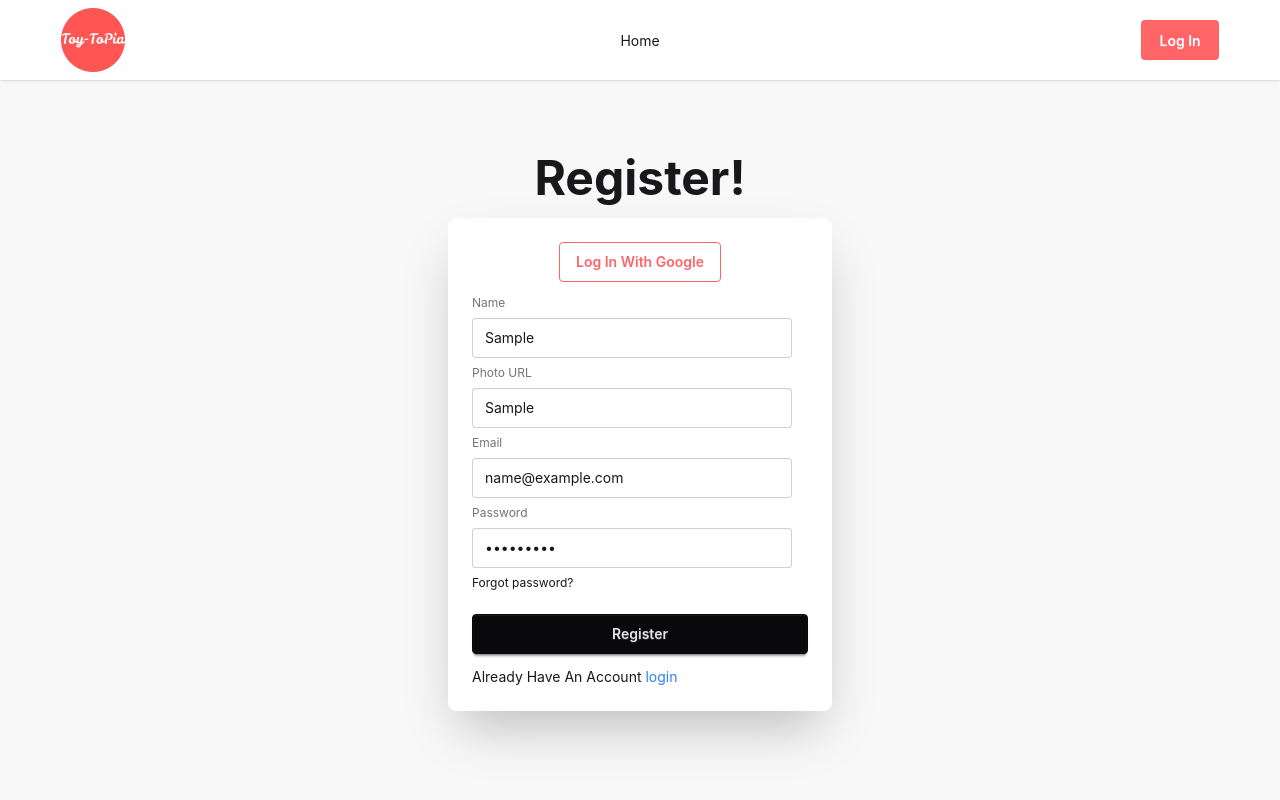
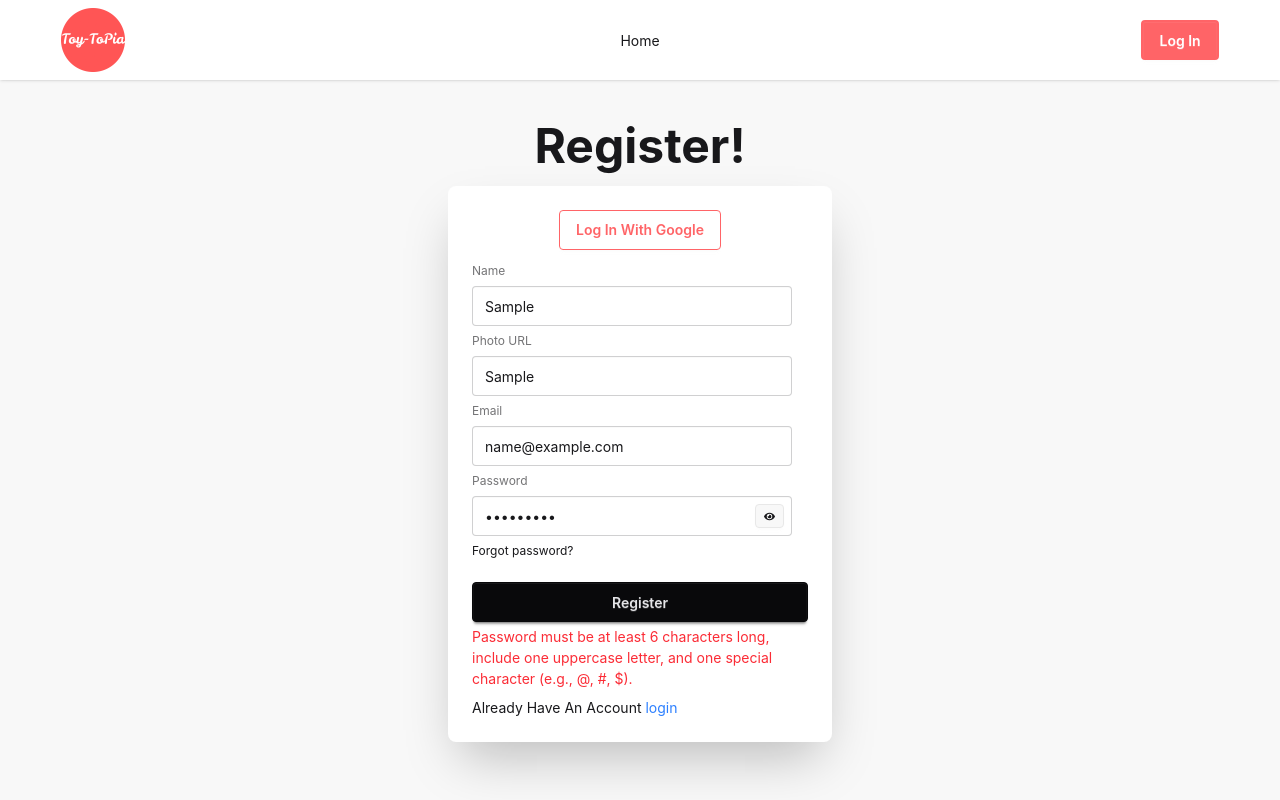
Before and after one commit to al-bariul/Toy-ToPia, a React (Vite) app: page /auth/register in a window 1280 px wide. Both pictures are taken after typing "Sample", "Sample", "name@example.com", "Sample123" into the empty fields and a click on the button "Register". Shown: the top 800 px of the page. Built offline with nearby package versions, Linux system fonts and the light colour scheme; no server answers.

Commit message:
password validation and show/hide password implemented

```diff
--- a/package.json
+++ b/package.json
@@ -15,6 +15,7 @@
     "lucide-react": "^0.577.0",
     "react": "^19.2.4",
     "react-dom": "^19.2.4",
+    "react-icons": "^5.6.0",
     "react-router": "^7.13.1",
     "swiper": "^12.1.2",
     "tailwindcss": "^4.2.1"
--- a/src/Components/Navbar.jsx
+++ b/src/Components/Navbar.jsx
@@ -73,7 +73,7 @@ const Navbar = () => {
           <div>
             <img
               className={`${user?.photoURL ? "w-16 h-16 rounded-full mr-5 object-center object-cover" : ""}`}
-              src={user ? user.photoURL : ""}
+              src={user ? user.photoURL : null}
               alt=""
             />
           </div>
--- a/src/Components/Register.jsx
+++ b/src/Components/Register.jsx
@@ -1,12 +1,15 @@
-import React, { use } from "react";
+import React, { use, useState } from "react";
 import { Link } from "react-router";
 import { AuthenticationContext } from "../Provider/AuthenticationContext";
+import { FaEye, FaEyeSlash } from "react-icons/fa";
 
 const Register = () => {
   const { createUser, addNamePhoto, setUser, handleGoogle } = use(
     AuthenticationContext,
   );
   //   console.log(createUser);
+  const [error, setError] = useState(false);
+  const [showpassword, setShowpassword] = useState(false);
 
   const handleRegister = (event) => {
     event.preventDefault();
@@ -15,6 +18,26 @@ const Register = () => {
     const email = event.target.email.value;
     const password = event.target.password.value;
     // console.log(name, photoURL, email, password);
+
+    // Password Validation
+    const length6Pattern = /.{6,}/;
+    const casePattern = /^(?=.*[a-z])(?=.*[A-Z]).{6,}$/;
+    const specialPattern = /^(?=.*[A-Z])(?=.*[!@#$%^&*(),.?":{}|<>]).{6,}$/;
+
+    if (!length6Pattern.test(password)) {
+      console.log("password didn't match");
+      setError("Password must be 6 character or longer.");
+      return;
+    } else if (!casePattern.test(password)) {
+      setError("Password must have one capital and small letter.");
+      return;
+    } else if (!specialPattern.test(password)) {
+      setError(
+        "Password must be at least 6 characters long, include one uppercase letter, and one special character (e.g., @, #, $).",
+      );
+      return;
+    }
+
     createUser(email, password)
       .then((result) => {
         // console.log(result);
@@ -34,6 +57,11 @@ const Register = () => {
     handleGoogle()
       .then((result) => console.log(result))
       .catch((error) => console.log(error));
+  };
+
+  const handleTogglePasswordShow = (e) => {
+    e.preventDefault();
+    setShowpassword(!showpassword);
   };
 
   return (
@@ -84,17 +112,34 @@ const Register = () => {
                     name="email"
                   />
                   <label className="label">Password</label>
-                  <input
-                    type="password"
-                    className="input"
-                    placeholder="Password"
-                    name="password"
-                  />
+                  <div className="relative">
+                    <input
+                      type={showpassword ? "text" : "password"}
+                      className="input"
+                      placeholder="Password"
+                      name="password"
+                    />
+
+                    {/* Show Password */}
+                    <button
+                      className="btn btn-xs absolute right-6 top-2"
+                      onClick={handleTogglePasswordShow}
+                    >
+                      {showpassword ? (
+                        <FaEyeSlash></FaEyeSlash>
+                      ) : (
+                        <FaEye></FaEye>
+                      )}
+                    </button>
+                  </div>
                   <div>
                     <a className="link link-hover">Forgot password?</a>
                   </div>
                   <button className="btn btn-neutral mt-4">Register</button>
                 </fieldset>
+
+                {/* Showing Error For Password */}
+                {error && <p className="text-red-500">{error}</p>}
               </form>
               {/* Already Have An Account */}
               <p>
```
Also changed, not shown: 1 other file (tests, documents, lock files or other folders).
